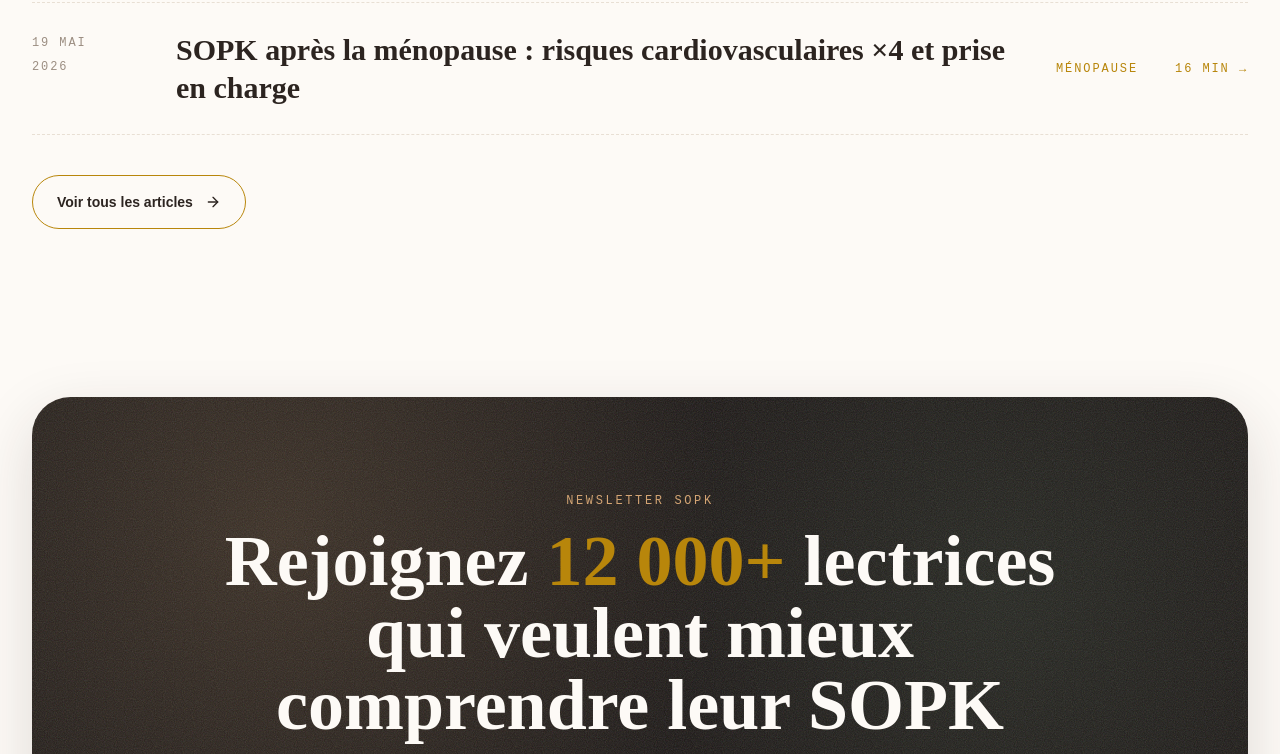
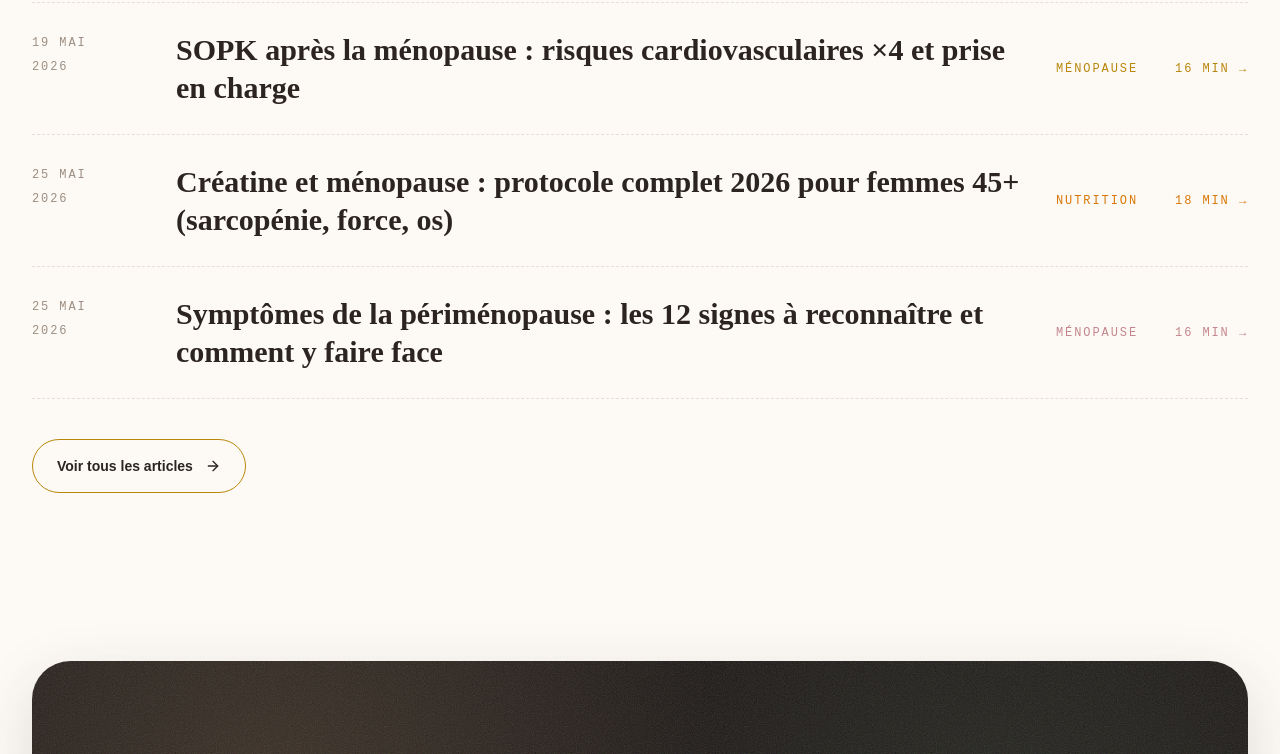
Before and after one commit to Niamakh/SOPK, a plain HTML site: page index.html in a window 1280 px wide. Shown: the part 3900-4654 px from the top of the page. Drawn offline with nearby package versions, Linux system fonts and the light colour scheme; a small style sheet from the web is missing.

Commit message:
edit rebrique

```diff
--- a/index.html
+++ b/index.html
@@ -369,7 +369,9 @@
                   <a href="article-sopk-bienetre.html" class="flex items-center gap-3 rounded-xl p-3 transition hover:bg-sand"><span class="text-xl leading-none">🧘</span><div><p class="font-semibold text-ink text-sm leading-tight">Bien-être & Hormones</p><p class="text-xs text-muted mt-0.5">Acné, sport, stress</p></div></a>
                   <a href="article-sopk-complements.html" class="flex items-center gap-3 rounded-xl p-3 transition hover:bg-sand"><span class="text-xl leading-none">💊</span><div><p class="font-semibold text-ink text-sm leading-tight">Compléments</p><p class="text-xs text-muted mt-0.5">Inositol, berbérine, zinc</p></div></a>
                   <a href="article-sopk-sexualite.html" class="flex items-center gap-3 rounded-xl p-3 transition hover:bg-sand"><span class="text-xl leading-none">💑</span><div><p class="font-semibold text-ink text-sm leading-tight">Vie intime & Couple</p><p class="text-xs text-muted mt-0.5">Libido, dyspareunie</p></div></a>
-                  <a href="article-sopk-menopause.html" class="col-span-2 flex items-center gap-3 rounded-xl p-3 transition hover:bg-sand"><span class="text-xl leading-none">🌸</span><div><p class="font-semibold text-ink text-sm leading-tight">Ménopause & Après 50 ans</p><p class="text-xs text-muted mt-0.5">Risques amplifiés, THS adapté</p></div></a>
+                  <a href="article-sopk-menopause.html" class="flex items-center gap-3 rounded-xl p-3 transition hover:bg-sand"><span class="text-xl leading-none">🌸</span><div><p class="font-semibold text-ink text-sm leading-tight">Ménopause & Après 50 ans</p><p class="text-xs text-muted mt-0.5">Risques amplifiés, THS adapté</p></div></a>
+                  <a href="creatine-menopause.html" class="flex items-center gap-3 rounded-xl p-3 transition hover:bg-sand"><span class="text-xl leading-none">💪</span><div><p class="font-semibold text-ink text-sm leading-tight">Créatine & Ménopause</p><p class="text-xs text-muted mt-0.5">Guide complet 2026</p></div></a>
+                  <a href="symptomes-perimenopause.html" class="col-span-2 flex items-center gap-3 rounded-xl p-3 transition hover:bg-sand"><span class="text-xl leading-none">🌀</span><div><p class="font-semibold text-ink text-sm leading-tight">Symptômes Périménopause</p><p class="text-xs text-muted mt-0.5">La transition expliquée</p></div></a>
                 </div>
                 <div class="mt-2 border-t border-[var(--color-border)] pt-2">
                   <a href="blog.html" class="flex items-center justify-center gap-2 rounded-xl bg-ink py-2.5 text-xs font-bold text-white transition hover:bg-gold">Voir tous les articles →</a>
@@ -423,6 +425,8 @@
             <a href="article-sopk-complements.html" class="flex items-center gap-3 font-serif text-2xl leading-none" data-mobile-link><span>💊</span> Compléments</a>
             <a href="article-sopk-sexualite.html" class="flex items-center gap-3 font-serif text-2xl leading-none" data-mobile-link><span>💑</span> Vie intime & Couple</a>
             <a href="article-sopk-menopause.html" class="flex items-center gap-3 font-serif text-2xl leading-none" data-mobile-link><span>🌸</span> Ménopause</a>
+            <a href="creatine-menopause.html" class="flex items-center gap-3 font-serif text-2xl leading-none" data-mobile-link><span>💪</span> Créatine</a>
+            <a href="symptomes-perimenopause.html" class="flex items-center gap-3 font-serif text-2xl leading-none" data-mobile-link><span>🌀</span> Périménopause</a>
           </div>
         </div>
         <a href="a-propos.html" class="py-3.5 font-serif text-3xl leading-none" data-mobile-link>À propos</a>
@@ -690,8 +694,18 @@
             <h3 class="font-serif text-3xl font-semibold leading-tight text-ink">SOPK après la ménopause : risques cardiovasculaires ×4 et prise en charge</h3>
             <span class="flex items-center justify-between gap-4 font-mono text-xs uppercase tracking-[0.16em] text-gold">Ménopause <span>16 min <span class="inline-block transition group-hover:translate-x-1">→</span></span></span>
           </a>
+          <a href="creatine-menopause.html" class="group grid gap-4 py-7 transition hover:translate-x-2 md:grid-cols-[8rem_1fr_12rem]">
+            <time class="font-mono text-xs uppercase leading-6 tracking-[0.16em] text-muted" datetime="2026-05-25">25 mai<br />2026</time>
+            <h3 class="font-serif text-3xl font-semibold leading-tight text-ink">Créatine et ménopause : protocole complet 2026 pour femmes 45+ (sarcopénie, force, os)</h3>
+            <span class="flex items-center justify-between gap-4 font-mono text-xs uppercase tracking-[0.16em] text-amber-600">Nutrition <span>18 min <span class="inline-block transition group-hover:translate-x-1">→</span></span></span>
+          </a>
+          <a href="symptomes-perimenopause.html" class="group grid gap-4 py-7 transition hover:translate-x-2 md:grid-cols-[8rem_1fr_12rem]">
+            <time class="font-mono text-xs uppercase leading-6 tracking-[0.16em] text-muted" datetime="2026-05-25">25 mai<br />2026</time>
+            <h3 class="font-serif text-3xl font-semibold leading-tight text-ink">Symptômes de la périménopause : les 12 signes à reconnaître et comment y faire face</h3>
+            <span class="flex items-center justify-between gap-4 font-mono text-xs uppercase tracking-[0.16em] text-rose">Ménopause <span>16 min <span class="inline-block transition group-hover:translate-x-1">→</span></span></span>
+          </a>
         </div>
-        <a href="#" class="mt-10 inline-flex items-center gap-3 rounded-full border border-gold px-6 py-4 text-sm font-bold text-ink transition hover:bg-gold hover:text-white">Voir tous les articles <i data-lucide="arrow-right" class="h-4 w-4"></i></a>
+        <a href="blog.html" class="mt-10 inline-flex items-center gap-3 rounded-full border border-gold px-6 py-4 text-sm font-bold text-ink transition hover:bg-gold hover:text-white">Voir tous les articles <i data-lucide="arrow-right" class="h-4 w-4"></i></a>
       </section>
 
       <!-- Section: Newsletter -->
@@ -800,6 +814,8 @@
                 <li><a class="hover:text-gold" href="article-sopk-complements.html">Compléments</a></li>
                 <li><a class="hover:text-gold" href="article-sopk-sexualite.html">Sexualité</a></li>
                 <li><a class="hover:text-gold" href="article-sopk-menopause.html">Ménopause</a></li>
+                <li><a class="hover:text-gold" href="creatine-menopause.html">Créatine</a></li>
+                <li><a class="hover:text-gold" href="symptomes-perimenopause.html">Périménopause</a></li>
               </ul>
             </div>
             <div>
```
Also changed, not shown: a-propos.html (+2 -0 lines), article-sopk-bienetre.html (+2 -0 lines), article-sopk-complements.html (+2 -0 lines), article-sopk-grossesse.html (+2 -0 lines), article-sopk-keto.html (+2 -0 lines), article-sopk-menopause.html (+2 -0 lines), article-sopk-sexualite.html (+2 -0 lines), article-sopk-symptomes.html (+2 -0 lines).
